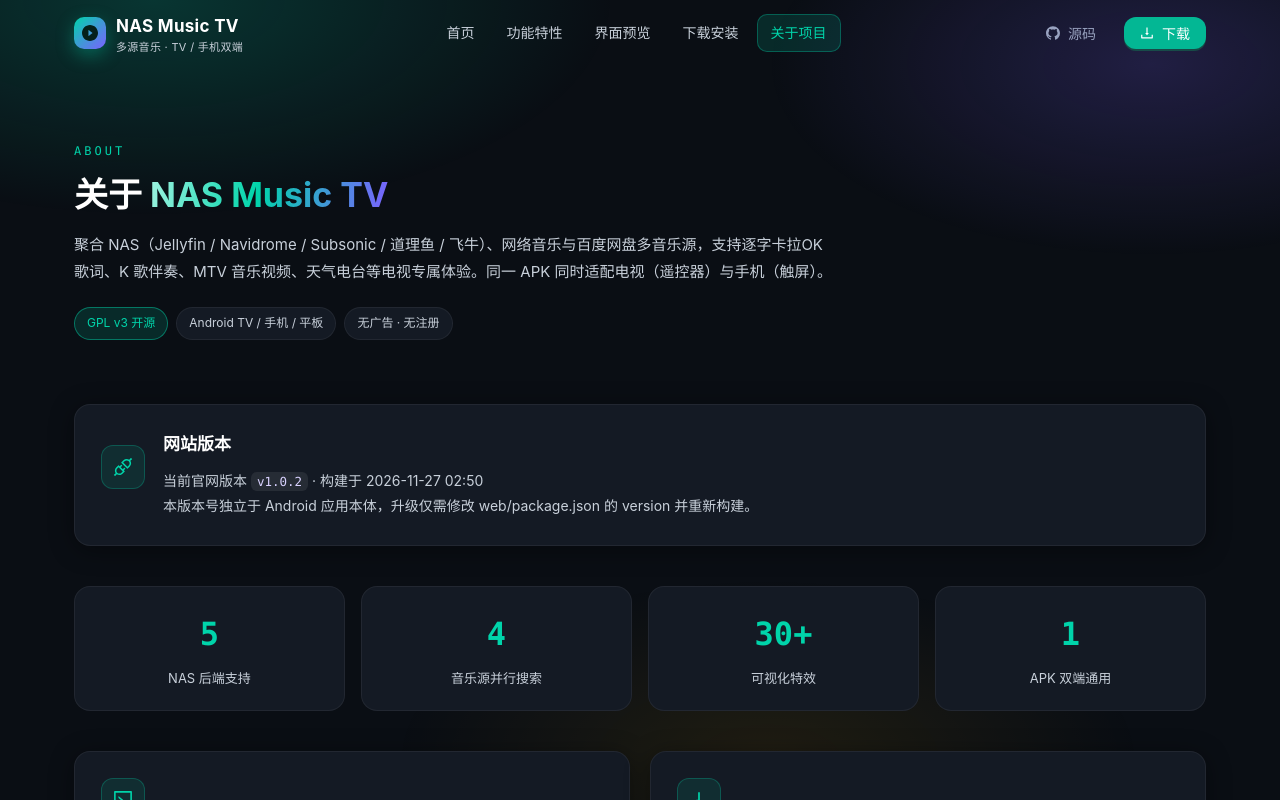
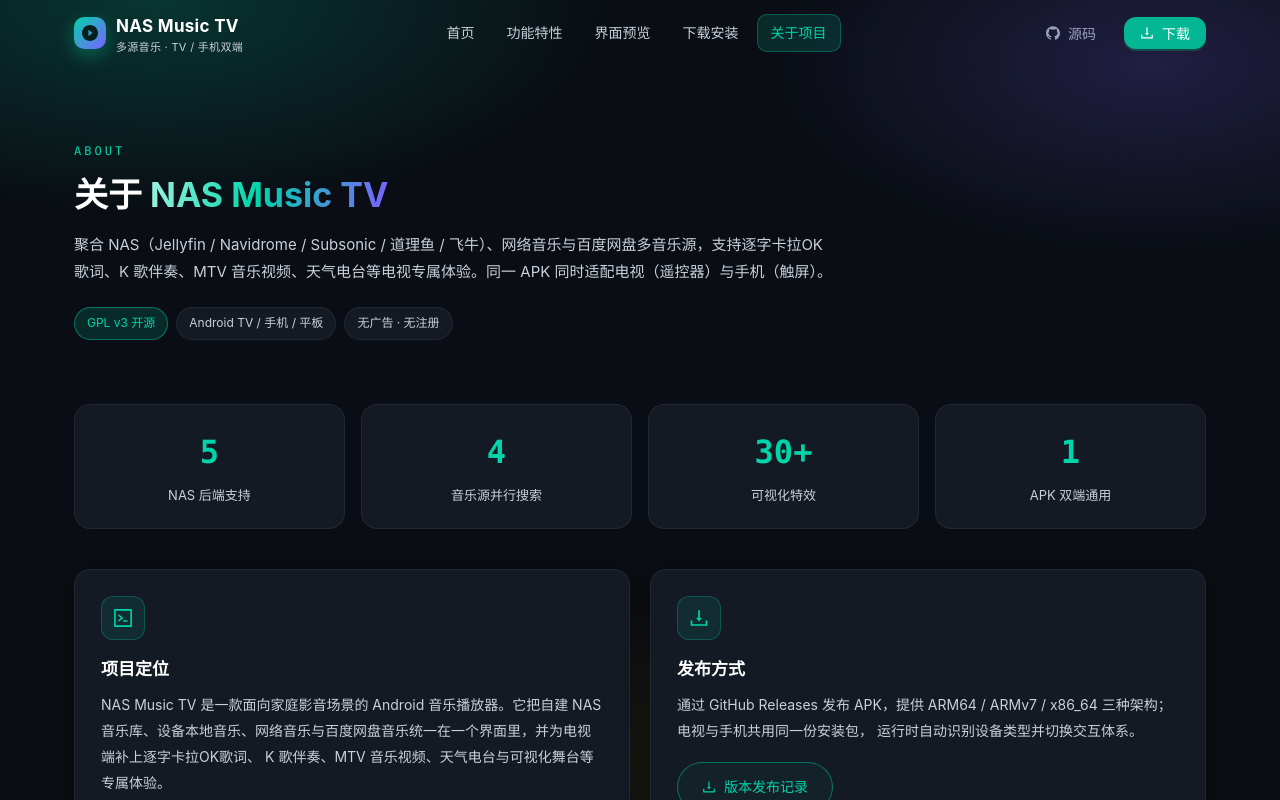
Before and after one commit to hxzhang2000/NASMusicTV-Website, a React (Vite) app in the folder web/: page /about in a window 1280 px wide. Shown: the top 800 px of the page. Built offline with nearby package versions, Linux system fonts and the light colour scheme.

Commit message:
refactor: 关于页移除网站版本卡片

```diff
--- a/web/src/pages/AboutPage.tsx
+++ b/web/src/pages/AboutPage.tsx
@@ -31,24 +31,6 @@
 
       <section className="section" style={{ paddingTop: 24 }}>
         <div className="container">
-          <div
-            className="card"
-            style={{ display: "flex", gap: 18, alignItems: "center", marginBottom: 40 }}
-          >
-            <div className="card-icon">
-              <ApiOutlined />
-            </div>
-            <div>
-              <div className="card-title">网站版本</div>
-              <div className="card-desc">
-                当前官网版本 <code className="inline">v{SITE_VERSION}</code>
-                {SITE_BUILD_TIME ? ` · 构建于 ${SITE_BUILD_TIME}` : ""}
-                <br />
-                本版本号独立于 Android 应用本体，升级仅需修改 web/package.json 的 version 并重新构建。
-              </div>
-            </div>
-          </div>
-
           <div className="stats" style={{ marginBottom: 40 }}>
             {stats.map((s) => (
               <div className="stat-card" key={s.label}>
```
